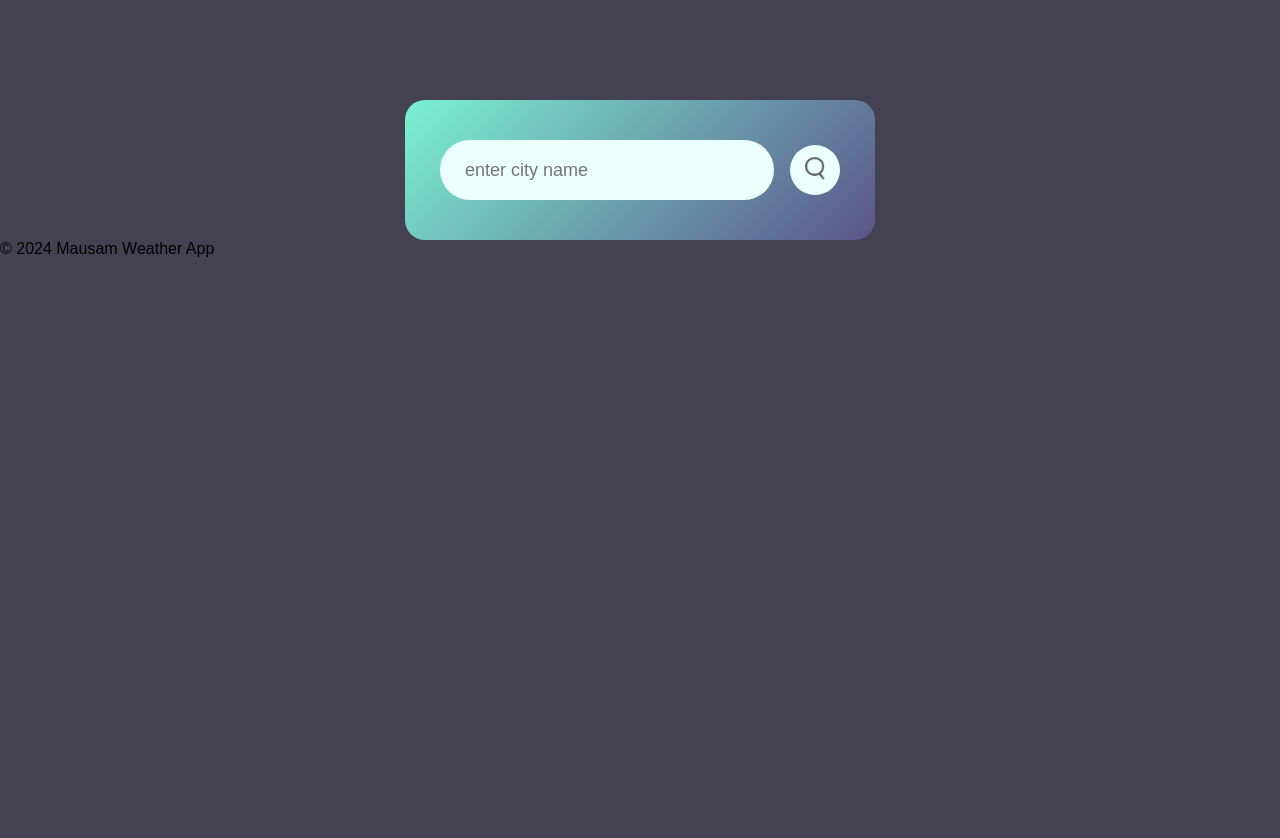
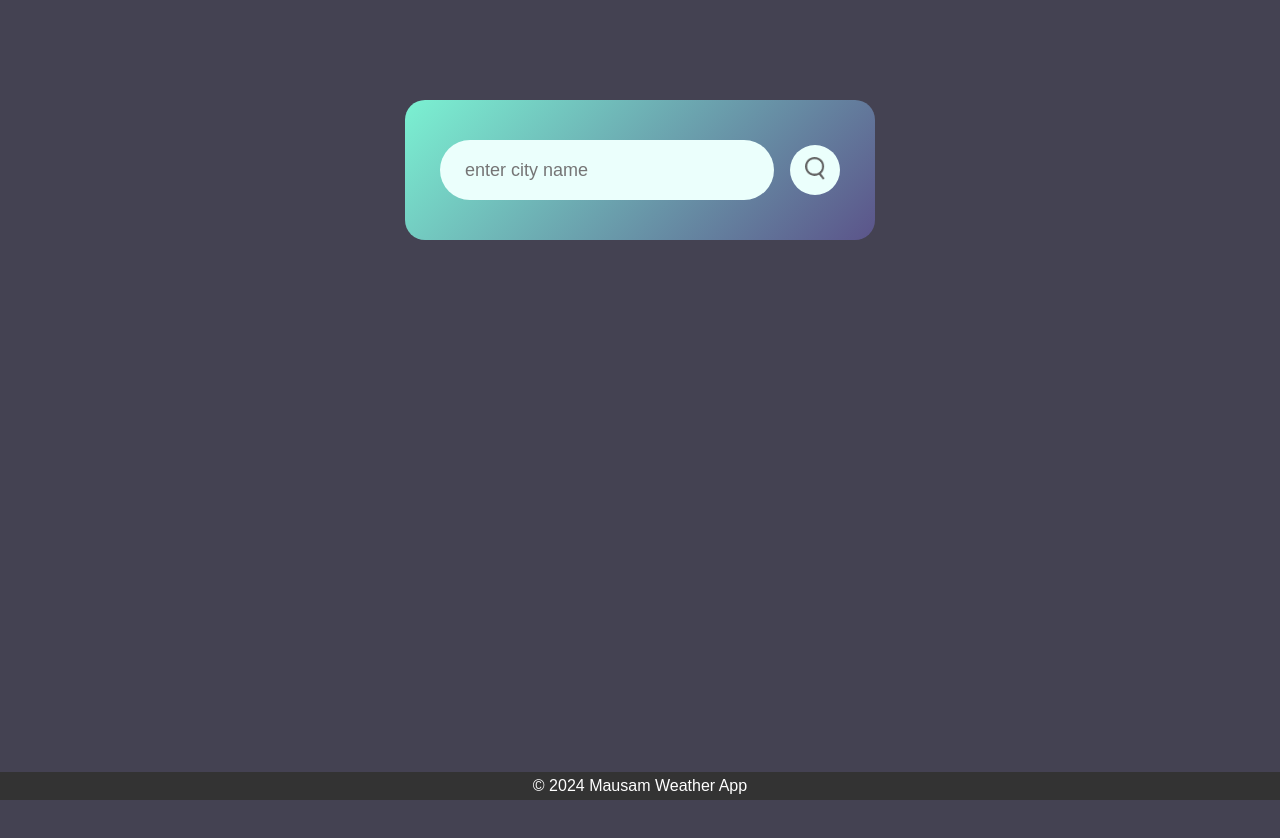
Before and after one commit to shouvik177/Weather-Details, a plain HTML site: page index.html in a window 1280 px wide. Before the commit the page ends 800 px from the top, so only its background shows below. Drawn offline with Linux system fonts and the light colour scheme.

Commit message:
Update style.css

```diff
--- a/style.css
+++ b/style.css
@@ -5,21 +5,24 @@
     box-sizing: border-box;
 }
 body{
-    background-color:rgb(68, 66, 82) ;
+    background-color: rgb(68, 66, 82);
+    position: relative; /* Ensure the body is positioned relative for the footer */
+    min-height: 100vh;
+    margin: 0;
+    padding-bottom: 510px; /* Adjust this value according to your footer's height */
 }
 .card{
     width: 90%;
     max-width: 470px;
-    background: linear-gradient(135deg, #7bf1d2,#5b548a);
+    background: linear-gradient(135deg, #7bf1d2, #5b548a);
     color: #fff;
-    margin:100px auto 0;
+    margin: 100px auto 0;
     border-radius: 20px;
     padding: 40px 35px;
     text-align: center;
-
 }
 .search{
-    width:100%;
+    width: 100%;
     display: flex;
     align-items: center;
     justify-content: space-between;
@@ -35,25 +38,25 @@ body{
     background-color: #ebfffc;
     height: 60px;
     border-radius: 30px;
-    flex:1;
-    margin-right:16px;
-    font-size:18px
+    flex: 1;
+    margin-right: 16px;
+    font-size: 18px;
 }
 .search button{
     border: 0;
     outline: 0;
-    background-color:#ebfffc ;
+    background-color: #ebfffc;
     border-radius: 50%;
     height: 50px;
     width: 50px;
-    cursor:pointer;
+    cursor: pointer;
 }
 .search button img{
     width: 20px;
 }
 .weather-icon{
     width: 170px;
-    margin-top:30px ;
+    margin-top: 30px;
 }
 .weather h1{
     font-size: 80px;
@@ -61,11 +64,11 @@ body{
 }
 .weather h2{
     font-size: 45px;
-    font-weight:400;
+    font-weight: 400;
     margin-top: -10px;
 }
 .details{
-    display:flex;
+    display: flex;
     align-items: center;
     justify-content: space-between;
     padding: 0 20px;
@@ -74,10 +77,10 @@ body{
 .col{
     display: flex;
     align-items: center;
-    text-align:left;
+    text-align: left;
 }
 .col img{
-    width:40px;
+    width: 40px;
     margin-right: 10px;
 }
 .humidity, .wind{
@@ -87,3 +90,12 @@ body{
 .weather{
     display: none;
 }
+footer {
+    position: fixed;
+    bottom: 0;
+    width: 100%;
+    background-color: #333;
+    color: #fff;
+    text-align: center;
+    padding: 5px;
+}
```
